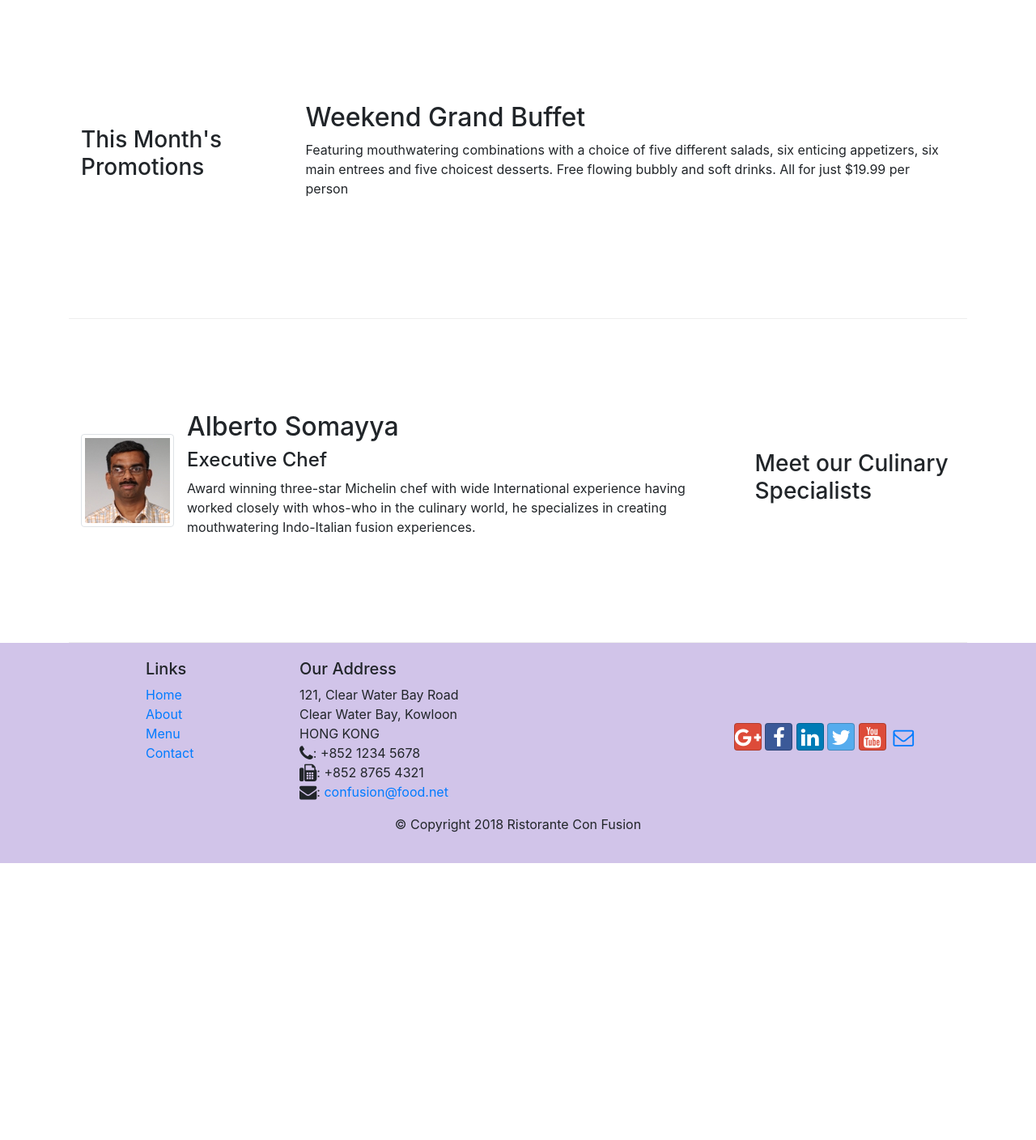
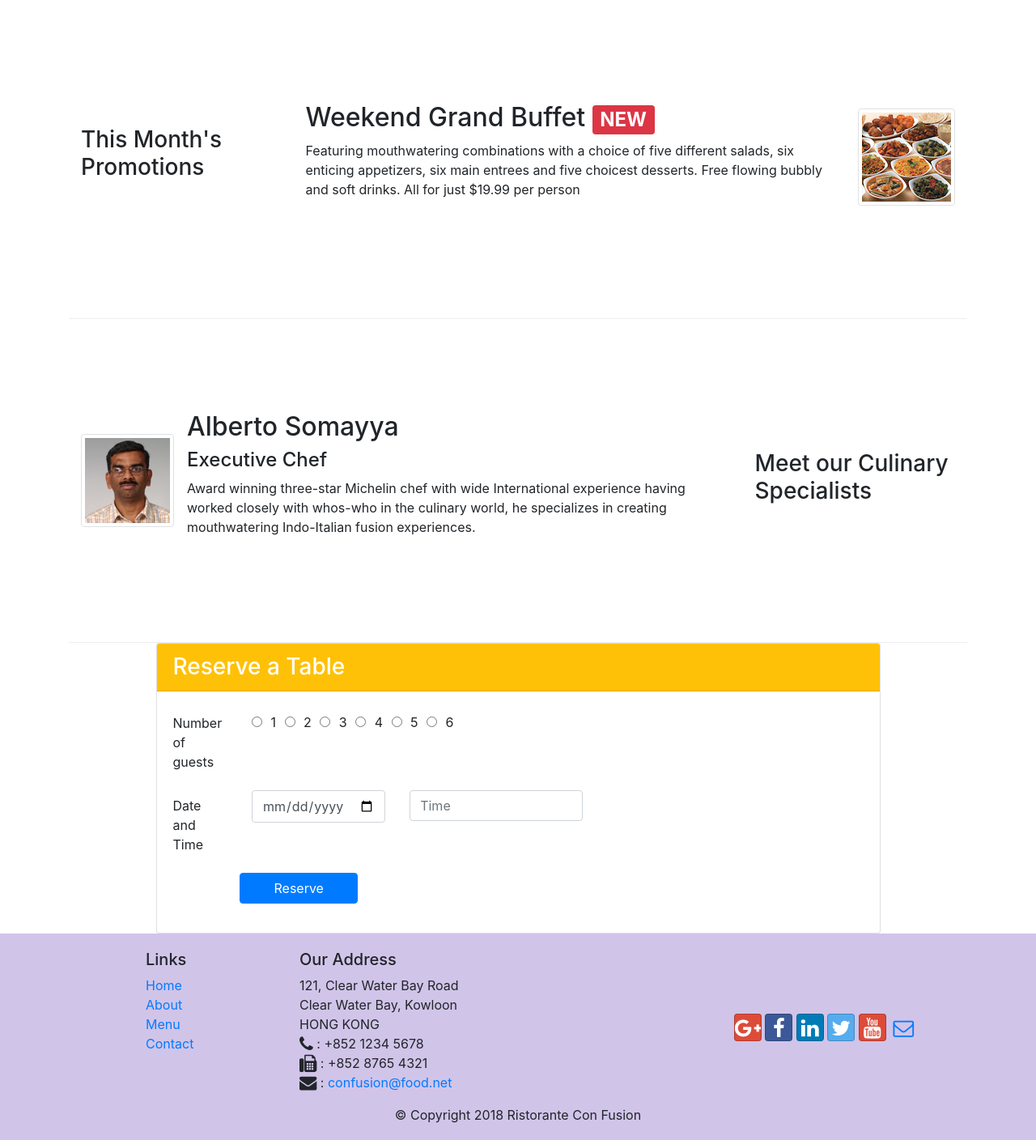
Before and after one commit to gulamanas/Ristorante-Con-Fusion, a website: page index.html in a window 1280 px wide. Shown: the part 740-2148 px from the top of the page at 81% size. Before the commit the page ends 1806 px from the top, so only its background shows below. Drawn offline with nearby package versions, Linux system fonts and the light colour scheme.

Commit message:
Assignment 2

```diff
--- a/index.html
+++ b/index.html
@@ -12,26 +12,32 @@
         <link rel="stylesheet" href="node_modules/font-awesome/css/font-awesome.min.css">
         <link rel="stylesheet" href="node_modules/bootstrap-social/bootstrap-social.css">
         <link rel="stylesheet" href="css/styles.css">
+        <title>Ristorante Con Fusion</title>
 
-    <title>Ristorante Con Fusion</title>
+
+        <style>
+            #aligning > label {
+                padding: 6px;
+            }
+        </style>
 </head>
 
 <body>
-    <nav class="navbar navbar-dark navbar-expand-sm
-     fixed-top">
+    <nav class="navbar navbar-dark navbar-expand-sm fixed-top">
         <div class="container">
             <button class="navbar-toggler" type="button" data-toggle="collapse" data-target="#Navbar">
                 <span class="navbar-toggler-icon"></span>
             </button>
-              <a class="navbar-brand mr-auto" href="#"><img src="img/logo.png" height="30" width="41"></a>
-            <div class="collapse navbar-collapse" id="Navbar">
+           <a class="navbar-brand mr-auto" href="#"><img src="img/logo.png" height="30" width="41"></a>
+
+           <div class="collapse navbar-collapse" id="Navbar">
                 <ul class="navbar-nav mr-auto">
-                    <li class="nav-item active"><a class="nav-link" href="#"><span class="fa fa-home fa-lg"></span> Home</a></li>
-                    <li class="nav-item"><a class="nav-link" href="./aboutus.html"><span class="fa fa-info fa-lg"></span> About</a></li>
-                    <li class="nav-item"><a class="nav-link" href="#"><span class="fa fa-list fa-lg"></span> Menu</a></li>
-                    <li class="nav-item"><a class="nav-link" href="./contactus.html"><span class="fa fa-address-card fa-lg"></span> Contact</a></li>
+                    <li class="nav-item active"><a class="nav-link" href="#"><span class="fa fa-home fa-lg"></span> Home </a></li>
+                    <li class="nav-item"><a class="nav-link" href="./aboutus.html"><span class="fa fa-info fa-lg"></span> About </a></li>
+                    <li class="nav-item"><a class="nav-link" href="#"><span class="fa fa-list fa-lg"></span> Menu </a></li>
+                    <li class="nav-item"><a class="nav-link" href="./contactus.html"><span class="fa fa-address-card fa-lg"></span> Contact </a></li>
                 </ul>
-            </div>
+           </div>
         </div>
     </nav>
 
@@ -42,16 +48,21 @@
                     <h1>Ristorante con Fusion</h1>
                     <p>We take inspiration from the World's best cuisines, and create a unique fusion experience. Our lipsmacking creations will tickle your culinary senses!</p>
                 </div>
-                <div class="col-12 col-sm align-self-center">
+                <div class="col-12 col-sm-3 align-self-center">
                     <img src="img/logo.png" class="img-fluid">
                 </div>
+
+                 <div class="col-12 col-sm-3 align-self-center">
+                    <a class="d-block btn btn-warning btn-sm" href="#reserveTable" role="button">Reserve Table</a>
+                 </div>
+
             </div>
         </div>
     </header>
 
     <div class="container">
         <div class="row row-content align-items-center">
-            <div class="col-12 col-sm-4 order-sm-last col-md-3">
+            <div class="col-12 col-sm-4 order-sm-last col-md-3 ">
                 <h3>Our Lipsmacking Culinary Creations</h3>
             </div>
             <div class="col col-sm order-sm-first col-md">
@@ -59,32 +70,48 @@
                     <img class="d-flex mr-3 img-thumbnail align-self-center"
                             src="img/uthappizza.png" alt="Uthappizza">
                     <div class="media-body">
-                        <h2 class="mt-0">Uthappizza<span class="badge badge-danger">HOT</span> <span class="badge badge-pill badge-secondary">$4.99</span></h2>
+                        <h2 class="mt-0">Uthappizza
+                            <span class="badge badge-danger"> HOT </span>
+                            <span class="badge badge-pill badge-secondary"> $4.99 </span>
+                        </h2>
                         <p class="d-none d-sm-block">A unique combination of Indian Uthappam (pancake) and
                             Italian pizza, topped with Cerignola olives, ripe vine
                             cherry tomatoes, Vidalia onion, Guntur chillies and
                             Buffalo Paneer.</p>
                     </div>
                 </div>
+
             </div>
         </div>
 
 
         <div class="row row-content align-items-center">
-            <div class="col-12 col-sm-4 col-md-3">
+            <div class="col-12 col-sm-4 col-md-3 ">
                 <h3>This Month's Promotions</h3>
             </div>
             <div class="col col-sm col-md">
-                <h2>Weekend Grand Buffet</h2>
-                <p>Featuring mouthwatering combinations with a choice of five different salads, six enticing appetizers, six main entrees and five choicest desserts. Free flowing bubbly and soft drinks. All for just $19.99 per person </p>
+                <div class="media">
+                    <div class="media-body">
+                        <h2 class="mt-0">Weekend Grand Buffet
+                            <span class="badge badge-danger"> NEW </span>
+                        </h2>
+                        <p class="d-none d-sm-block">Featuring mouthwatering combinations with a choice of
+                            five different salads, six enticing appetizers, six main entrees and five choicest
+                            desserts. Free flowing bubbly and soft drinks. All for just $19.99 per person
+                        </p>
+                    </div>
+                    <img class="d-flex ml-3 img-thumbnail align-self-center"
+                    src="img/buffet.png" alt="buffet">
+                </div>
             </div>
         </div>
 
         <div class="row row-content align-items-center">
-            <div class="col-12 col-sm-4 order-sm-last col-md-3">
+            <div class="col-12 col-sm-4 order-sm-last col-md-3 ">
                 <h3>Meet our Culinary Specialists</h3>
             </div>
             <div class="col col-sm order-sm-first col-md">
+
                 <div class="media">
                     <img class="d-flex mr-3 img-thumbnail align-self-center"
                             src="img/alberto.png" alt="Alberto Somayya">
@@ -98,9 +125,52 @@
                             </p>
                     </div>
                 </div>
+
+            </div>
+        </div>
+
+        <div class="col-xs-12 col-md-10 offset-md-1">
+            <div class="card">
+                <h3 class="card-header text-white bg-warning" id="reserveTable">Reserve a Table</h3>
+                <div class="card-body col-md-8">
+                   <form>
+                    <div class="form-group row">
+                        <label for="guests" class="col-12 col-md-2 col-sm-12 col-form-label">Number of guests</label>
+                        <div class="col-md-9" id="aligning">
+                            <input type="radio"  class="col-xs-2" id="one" name="guests" value="1">
+                            <label for="one">1</label>
+                            <input type="radio" class="col-xs-2" id="two" name="guests" value="2">
+                            <label for="two">2</label>
+                            <input type="radio" class="col-xs-2" id="three" name="guests" value="3">
+                            <label for="three">3</label>
+                            <input type="radio" class="col-xs-2" id="four" name="guests" value="4">
+                            <label for="four">4</label>
+                            <input type="radio" class="col-xs-2" id="five" name="guests" value="5">
+                            <label for="five">5</label><br class="d-block d-sm-none">
+                            <input type="radio" class="col-xs-2" id="six" name="guests" value="6">
+                            <label for="six">6</label>
+                        </div>
+                    </div>
+                    <div class="form-group row">
+                        <label for="dates" class="col-xs-12 col-md-2 col-form-label">Date and Time</label>
+                        <div class="col-xs-12 col-md-4  dates">
+                            <input type="date" class="form-control" id="date" name="dates" placeholder="Date">
+                        </div>
+                        <div class="col-xs-12 col-md-5 datetime">
+                            <input type="datetime" class="form-control" id="Time" name="dates" placeholder="Time">
+                        </div>
+                    </div>
+
+                    <div class="form-group row">
+                        <input class="btn btn-primary col-4 col-md-3 offset-md-2 " type="submit" value="Reserve">
+                    </div>
+
+                   </form>
+                </div>
             </div>
         </div>
     </div>
+
 
     <footer class="footer">
         <div class="container">
@@ -119,11 +189,10 @@
                     <address>
 		              121, Clear Water Bay Road<br>
 		              Clear Water Bay, Kowloon<br>
-		              HONG KONG<br>
-                      <i class="fa fa-phone fa-lg"></i>: +852 1234 5678<br>
-                      <i class="fa fa-fax fa-lg"></i>: +852 8765 4321<br>
-                      <i class="fa fa-envelope fa-lg"></i>:
-                      <a href="mailto:confusion@food.net">confusion@food.net</a>
+                      HONG KONG<br>
+                      <i class="fa fa-phone fa-lg"></i> : +852 1234 5678<br>
+                      <i class="fa fa-fax fa-lg"></i> : +852 8765 4321<br>
+                      <i class="fa fa-envelope fa-lg"></i> : <a href="mailto:confusion@food.net">confusion@food.net</a>
 		           </address>
                 </div>
                 <div class="col-12 col-sm-4 align-self-center">
```
Also changed, not shown: 2 other files.
